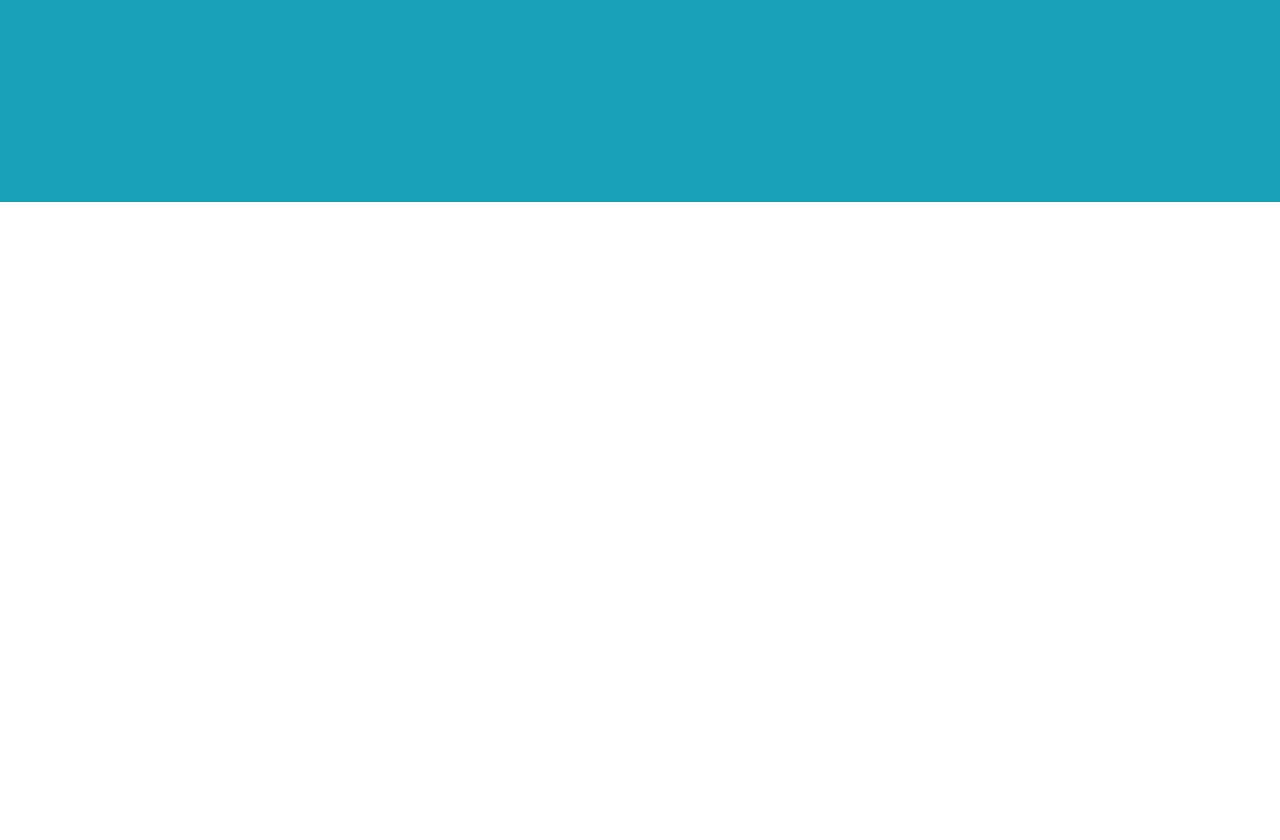
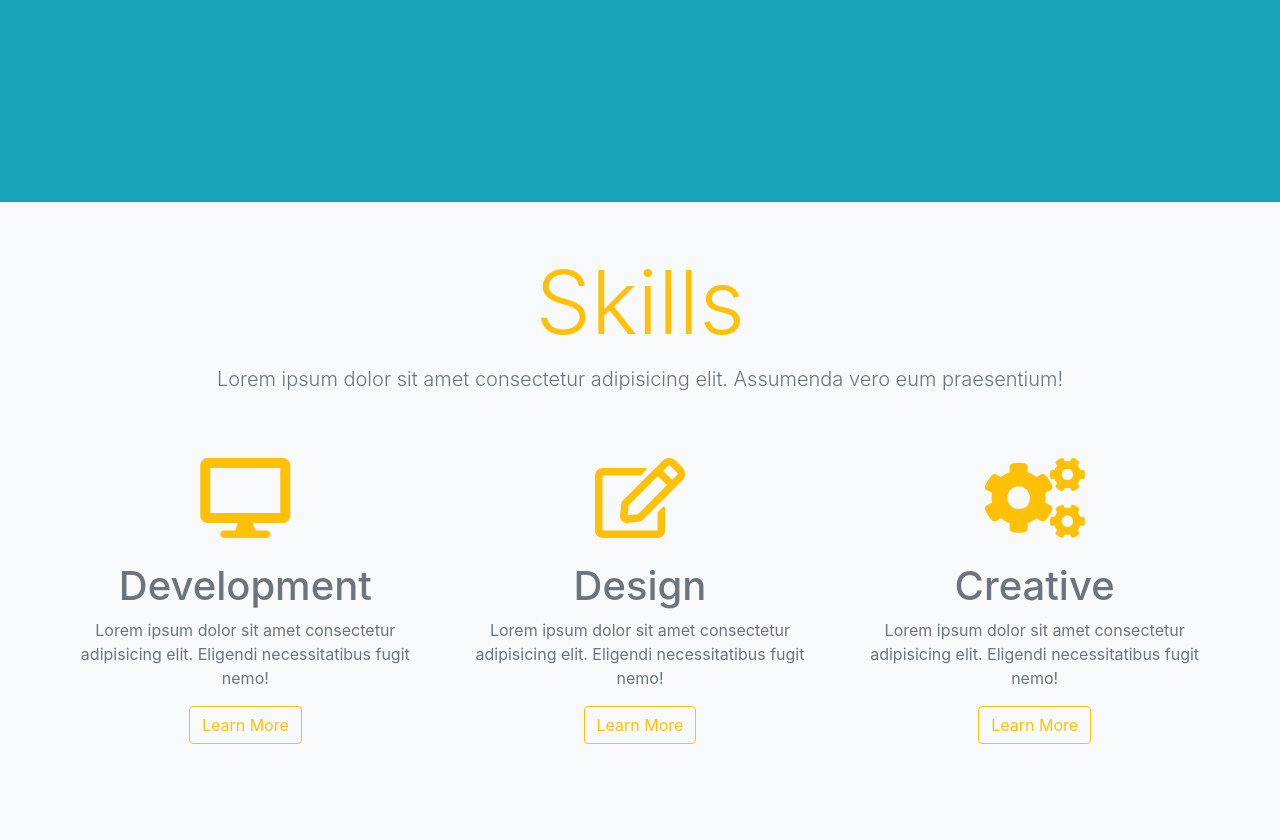
Before and after one commit to Daniyal-Shah/bootrap-website, a plain HTML site: page index.html in a window 1280 px wide. Shown: the part 598-1438 px from the top of the page. Before the commit the page ends 800 px from the top, so only its background shows below. Drawn offline with nearby package versions, Linux system fonts and the light colour scheme.

Commit message:
skills created

```diff
--- a/index.html
+++ b/index.html
@@ -63,7 +63,7 @@
     <section>
         <div class="container-fluid">
             <div class="row bg-info justify-content-center align-items-center" style="height: 100vh;">
-                <div class="col-sm-10 text-center">
+                <div class="col-sm-10 text-center mt-5">
                     <h1 class="display-2">
                         <span class="text-warning">Pure Bootstrap</span>
                         <br>
@@ -83,8 +83,53 @@
     <!-- End of banner -->
 
 
+    <!-- Skills section -->
+    <section class="bg-light p-5">
+        <div class="container-fluid ">
+            <!-- title -->
+            <div class="row  mb-5">
+                <div class="col text-center">
+                    <h1 class=" display-2 text-warning">Skills</h1>
+                    <p class="lead text-secondary">Lorem ipsum dolor sit amet consectetur adipisicing elit. Assumenda vero eum praesentium!</p>
+                </div>
+            </div>
+            <!-- end of title-->
+
+            <div class="row">
+
+                <div class="col-lg-4 text-center mb-5 col-sm-10 mx-auto">
+                    <i class="fas fa-desktop fa-5x text-warning mb-4"></i>
+                    <h1 class="text-secondary">
+                        Development
+                    </h1>
+                    <p class="text-muted">Lorem ipsum dolor sit amet consectetur adipisicing elit. Eligendi necessitatibus fugit nemo!</p>
+                    <a href="" class=" btn btn-outline-warning">Learn More</a>
+                </div>
 
 
+                <div class="col-lg-4 text-center  mb-5 col-sm-10 mx-auto">
+                        <i class="far fa-edit fa-5x text-warning mb-4"></i>
+                        <h1 class="text-secondary">
+                            Design
+                        </h1>
+                        <p class="text-muted">Lorem ipsum dolor sit amet consectetur adipisicing elit. Eligendi necessitatibus fugit nemo!</p>
+                        <a href="" class=" btn btn-outline-warning">Learn More</a>
+                </div>
+
+                <div class="col-lg-4 text-center  mb-5  col-sm-10 mx-auto">
+                        <i class="fas fa-cogs fa-5x text-warning mb-4"></i>
+                        <h1 class="text-secondary">
+                            Creative
+                        </h1>
+                        <p class="text-muted">Lorem ipsum dolor sit amet consectetur adipisicing elit. Eligendi necessitatibus fugit nemo!</p>
+                        <a href="" class=" btn btn-outline-warning">Learn More</a>
+                </div>
+            </div>
+
+
+        </div>
+    </section>
+    <!-- End of skills section -->
 
 
 
```
